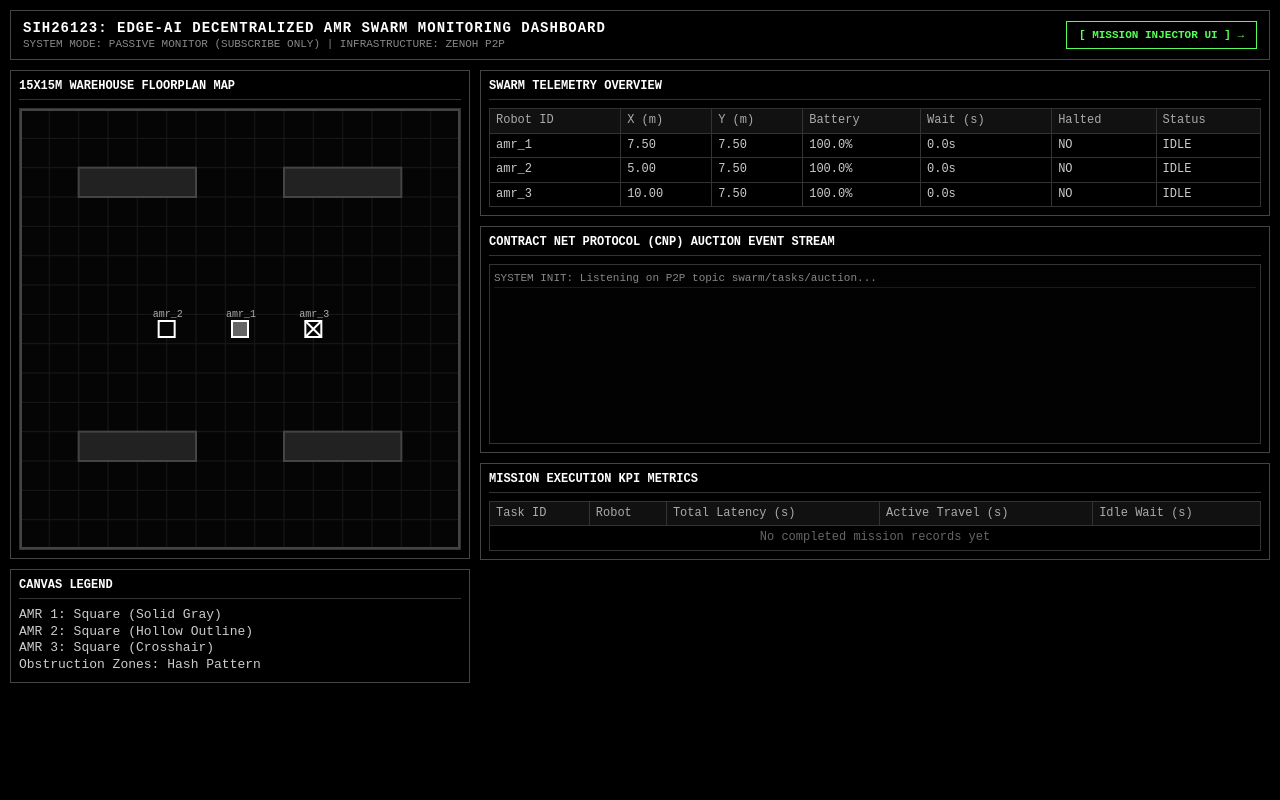
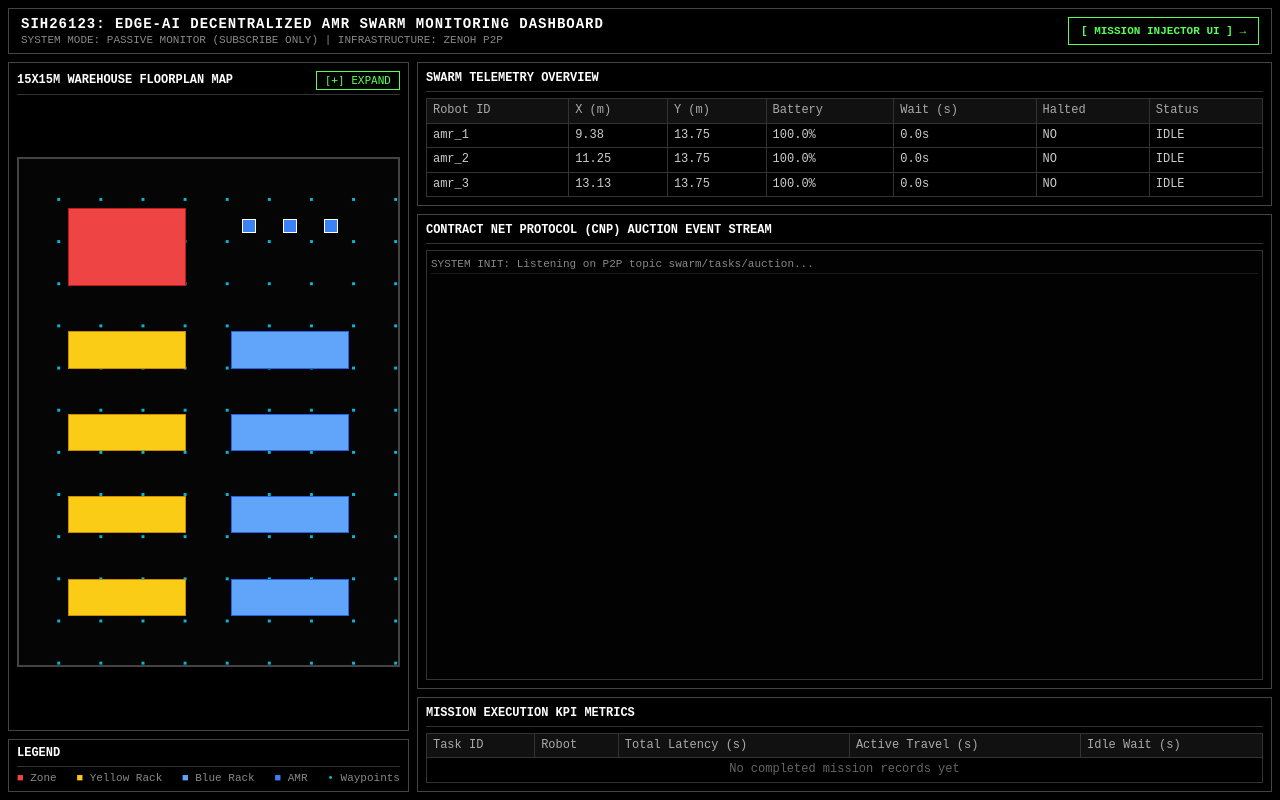
Before and after one commit to thesivarohith/sih, a Flask app: page / in a window 1280 px wide. Run offline with Flask 3, Linux system fonts and the light colour scheme; data that the repository does not hold is empty.

Commit message:
Refactor warehouse map to 9x12 Tailwind grid with top staging AMRs and dot pattern

```diff
--- a/src/dashboard/app.py
+++ b/src/dashboard/app.py
@@ -43,9 +43,9 @@ except ImportError:
 
 # Global In-Memory State Caches (Thread-safe reads for SSE stream)
 TELEMETRY_DATA: Dict[str, Dict[str, Any]] = {
-    "amr_1": {"robot_id": "amr_1", "x": 7.5, "y": 7.5, "battery_pct": 100.0, "wait_duration_sec": 0.0, "is_halted": False},
-    "amr_2": {"robot_id": "amr_2", "x": 5.0, "y": 7.5, "battery_pct": 100.0, "wait_duration_sec": 0.0, "is_halted": False},
-    "amr_3": {"robot_id": "amr_3", "x": 10.0, "y": 7.5, "battery_pct": 100.0, "wait_duration_sec": 0.0, "is_halted": False},
+    "amr_1": {"robot_id": "amr_1", "x": 9.375, "y": 13.75, "battery_pct": 100.0, "wait_duration_sec": 0.0, "is_halted": False},
+    "amr_2": {"robot_id": "amr_2", "x": 11.25, "y": 13.75, "battery_pct": 100.0, "wait_duration_sec": 0.0, "is_halted": False},
+    "amr_3": {"robot_id": "amr_3", "x": 13.125, "y": 13.75, "battery_pct": 100.0, "wait_duration_sec": 0.0, "is_halted": False},
 }
 
 TASK_STATUS_DATA: Dict[str, str] = {
--- a/src/dashboard/templates/index.html
+++ b/src/dashboard/templates/index.html
@@ -12,23 +12,34 @@
             border-radius: 0px !important;
             box-shadow: none !important;
             text-shadow: none !important;
-            transition: none !important;
-            animation: none !important;
         }
 
-        body {
+        html, body {
+            height: 100%;
+            overflow: hidden;
             background-color: #000000;
             color: #cccccc;
             font-family: "Courier New", Courier, monospace;
             font-size: 13px;
             line-height: 1.3;
-            padding: 10px;
         }
 
+        /* ── Full-page flex column: header + main ── */
+        body {
+            display: flex;
+            flex-direction: column;
+            padding: 8px;
+            gap: 8px;
+        }
+
+        /* ── Header bar ── */
         header {
+            flex-shrink: 0;
             border: 1px solid #444444;
-            padding: 8px 12px;
-            margin-bottom: 10px;
+            padding: 6px 12px;
+            display: flex;
+            justify-content: space-between;
+            align-items: center;
         }
 
         h1 {
@@ -43,22 +54,66 @@
             font-size: 11px;
         }
 
+        /* ── Main grid: left pane (canvas) | right pane (data) ── */
         .grid-container {
+            flex: 1;
+            min-height: 0;
             display: grid;
-            grid-template-columns: 460px 1fr;
-            grid-gap: 10px;
+            grid-template-columns: auto 1fr;
+            gap: 8px;
         }
 
-        .left-pane, .right-pane {
+        /* ── LEFT PANE ── */
+        .left-pane {
             display: flex;
             flex-direction: column;
-            gap: 10px;
+            gap: 8px;
+            min-height: 0;
         }
 
+        .canvas-panel {
+            flex: 1;
+            min-height: 0;
+            border: 1px solid #444444;
+            padding: 8px;
+            display: flex;
+            flex-direction: column;
+        }
+
+        .canvas-panel canvas {
+            display: block;
+            background-color: #050505;
+            border: 1px solid #333333;
+        }
+
+        .legend-panel {
+            flex-shrink: 0;
+            border: 1px solid #444444;
+            padding: 6px 8px;
+            font-size: 11px;
+            color: #888888;
+        }
+
+        .legend-panel .panel-title {
+            margin-bottom: 4px;
+        }
+
+        /* ── RIGHT PANE: 3-row grid that fills height ── */
+        .right-pane {
+            min-height: 0;
+            display: grid;
+            grid-template-rows: auto 1fr auto;
+            gap: 8px;
+        }
+
+        /* ── Shared panel styling ── */
         .panel {
             border: 1px solid #444444;
             padding: 8px;
             background-color: #000000;
+            min-height: 0;
+            display: flex;
+            flex-direction: column;
         }
 
         .panel-title {
@@ -67,16 +122,12 @@
             color: #ffffff;
             border-bottom: 1px solid #333333;
             padding-bottom: 4px;
-            margin-bottom: 8px;
+            margin-bottom: 6px;
             text-transform: uppercase;
+            flex-shrink: 0;
         }
 
-        canvas {
-            display: block;
-            background-color: #050505;
-            border: 1px solid #333333;
-        }
-
+        /* ── Tables ── */
         table {
             width: 100%;
             border-collapse: collapse;
@@ -99,9 +150,11 @@
             color: #cccccc;
         }
 
+        /* ── CNP log scroller (fills its panel) ── */
         .log-container {
-            height: 180px;
-            overflow-y: scroll;
+            flex: 1;
+            min-height: 0;
+            overflow-y: auto;
             border: 1px solid #333333;
             padding: 4px;
             background-color: #020202;
@@ -114,6 +167,14 @@
             color: #888888;
         }
 
+        /* ── KPI table wrapper (scrollable) ── */
+        .kpi-scroll {
+            flex: 1;
+            min-height: 0;
+            overflow-y: auto;
+        }
+
+        /* ── Status colours ── */
         .status-idle { color: #888888; }
         .status-halt { color: #ff5555; }
         .status-proceed { color: #55ff55; }
@@ -122,36 +183,85 @@
 </head>
 <body>
 
-    <header style="display: flex; justify-content: space-between; align-items: center;">
+    <header>
         <div>
             <h1>SIH26123: EDGE-AI DECENTRALIZED AMR SWARM MONITORING DASHBOARD</h1>
             <div class="subtitle">SYSTEM MODE: PASSIVE MONITOR (SUBSCRIBE ONLY) | INFRASTRUCTURE: ZENOH P2P</div>
         </div>
-        <a href="/injector" style="color: #55ff55; text-decoration: none; border: 1px solid #55ff55; padding: 6px 12px; font-weight: bold; font-size: 11px;">[ MISSION INJECTOR UI ] &rarr;</a>
+        <a href="/injector" style="color: #55ff55; text-decoration: none; border: 1px solid #55ff55; padding: 6px 12px; font-weight: bold; font-size: 11px; flex-shrink: 0;">[ MISSION INJECTOR UI ] &rarr;</a>
     </header>
 
     <div class="grid-container">
 
-        <!-- LEFT PANE: WAREHOUSE CANVAS & SYSTEM STATUS -->
-        <div class="left-pane">
-            <div class="panel">
-                <div class="panel-title">15x15m Warehouse Floorplan Map</div>
-                <canvas id="mapCanvas" width="440" height="440"></canvas>
+        <!-- ════ LEFT PANE ════ -->
+        <div class="left-pane" id="mapPane">
+            <div class="canvas-panel" id="canvasPanel" style="position: relative;">
+                <div style="display: flex; justify-content: space-between; align-items: center; border-bottom: 1px solid #333333; padding-bottom: 4px; margin-bottom: 6px;">
+                    <div class="panel-title" style="border: none; padding: 0; margin: 0;">15X15M WAREHOUSE FLOORPLAN MAP</div>
+                    <button id="expandMapBtn" onclick="toggleMapExpand()" style="background: transparent; color: #55ff55; border: 1px solid #55ff55; padding: 2px 8px; font-family: monospace; font-size: 11px; cursor: pointer;">[+] EXPAND</button>
                 </div>
 
-            <div class="panel">
-                <div class="panel-title">Canvas Legend</div>
-                <div>AMR 1: Square (Solid Gray)</div>
-                <div>AMR 2: Square (Hollow Outline)</div>
-                <div>AMR 3: Square (Crosshair)</div>
-                <div>Obstruction Zones: Hash Pattern</div>
+                <!-- Tailwind 9-Col x 12-Row Grid Container -->
+                <div style="flex: 1; min-height: 0; display: flex; align-items: center; justify-content: center; width: 100%;">
+                    <div id="warehouseGrid" style="
+                        width: 100%;
+                        aspect-ratio: 9 / 12;
+                        max-height: 100%;
+                        display: grid;
+                        grid-template-columns: repeat(9, minmax(0, 1fr));
+                        grid-template-rows: repeat(12, minmax(0, 1fr));
+                        gap: 4px;
+                        padding: 8px;
+                        background-color: #050505;
+                        border: 2px solid #444444;
+                        background-image: radial-gradient(#06b6d4 1.5px, transparent 1.5px);
+                        background-size: calc(100% / 9) calc(100% / 12);
+                        background-position: calc(100% / 18) calc(100% / 24);
+                        box-sizing: border-box;
+                    ">
+                        <!-- Red Block (Top Left) -->
+                        <div style="grid-column: 2 / span 3; grid-row: 2 / span 2; background-color: #ef4444; border: 1px solid #b91c1c;"></div>
+
+                        <!-- AMR 1 (Top Staging) -->
+                        <div id="amr-cell-1" style="grid-column: 6; grid-row: 2; display: flex; align-items: center; justify-content: center;">
+                            <div style="width: 14px; height: 14px; background-color: #3b82f6; border: 1px solid #ffffff;"></div>
+                        </div>
+
+                        <!-- AMR 2 (Top Staging) -->
+                        <div id="amr-cell-2" style="grid-column: 7; grid-row: 2; display: flex; align-items: center; justify-content: center;">
+                            <div style="width: 14px; height: 14px; background-color: #3b82f6; border: 1px solid #ffffff;"></div>
+                        </div>
+
+                        <!-- AMR 3 (Top Staging) -->
+                        <div id="amr-cell-3" style="grid-column: 8; grid-row: 2; display: flex; align-items: center; justify-content: center;">
+                            <div style="width: 14px; height: 14px; background-color: #3b82f6; border: 1px solid #ffffff;"></div>
+                        </div>
+
+                        <!-- Yellow Racks (Left Column) -->
+                        <div style="grid-column: 2 / span 3; grid-row: 5; background-color: #facc15; border: 1px solid #ca8a04;"></div>
+                        <div style="grid-column: 2 / span 3; grid-row: 7; background-color: #facc15; border: 1px solid #ca8a04;"></div>
+                        <div style="grid-column: 2 / span 3; grid-row: 9; background-color: #facc15; border: 1px solid #ca8a04;"></div>
+                        <div style="grid-column: 2 / span 3; grid-row: 11; background-color: #facc15; border: 1px solid #ca8a04;"></div>
+
+                        <!-- Blue Racks (Right Column) -->
+                        <div style="grid-column: 6 / span 3; grid-row: 5; background-color: #60a5fa; border: 1px solid #2563eb;"></div>
+                        <div style="grid-column: 6 / span 3; grid-row: 7; background-color: #60a5fa; border: 1px solid #2563eb;"></div>
+                        <div style="grid-column: 6 / span 3; grid-row: 9; background-color: #60a5fa; border: 1px solid #2563eb;"></div>
+                        <div style="grid-column: 6 / span 3; grid-row: 11; background-color: #60a5fa; border: 1px solid #2563eb;"></div>
+                    </div>
                 </div>
             </div>
 
-        <!-- RIGHT PANE: TELEMETRY, CNP AUCTION LOGS & MISSION METRICS -->
+            <div class="legend-panel">
+                <div class="panel-title">Legend</div>
+                <div><span style="color:#ef4444;">■</span> Zone &nbsp; <span style="color:#facc15;">■</span> Yellow Rack &nbsp; <span style="color:#60a5fa;">■</span> Blue Rack &nbsp; <span style="color:#3b82f6;">■</span> AMR &nbsp; <span style="color:#06b6d4;">•</span> Waypoints</div>
+            </div>
+        </div>
+
+        <!-- ════ RIGHT PANE ════ -->
         <div class="right-pane">
 
-            <!-- REAL-TIME TELEMETRY TABLE -->
+            <!-- Row 1: Telemetry (auto height) -->
             <div class="panel">
                 <div class="panel-title">Swarm Telemetry Overview</div>
                 <table>
@@ -198,7 +308,7 @@
                 </table>
             </div>
 
-            <!-- TASK MANAGER & CNP AUCTION LOGS -->
+            <!-- Row 2: CNP Auction (fills remaining space) -->
             <div class="panel">
                 <div class="panel-title">Contract Net Protocol (CNP) Auction Event Stream</div>
                 <div class="log-container" id="auctionLogContainer">
@@ -206,9 +316,10 @@
                 </div>
             </div>
 
-            <!-- MISSION KPI METRICS -->
+            <!-- Row 3: KPI Metrics (auto height) -->
             <div class="panel">
                 <div class="panel-title">Mission Execution KPI Metrics</div>
+                <div class="kpi-scroll">
                     <table>
                         <thead>
                             <tr>
@@ -226,161 +337,105 @@
                         </tbody>
                     </table>
                 </div>
+            </div>
 
         </div>
 
     </div>
 
     <script>
-        // Warehouse Map Configuration
-        const canvas = document.getElementById('mapCanvas');
-        const ctx = canvas.getContext('2d');
-        const WAREHOUSE_SIZE = 15.0; // 15x15 meters
+        // ════════════════════════════════════════════
+        // Grid Map & Expand state management
+        // ════════════════════════════════════════════
+        let isExpanded = false;
 
-        // Robot positions dictionary
-        const robotPositions = {
-            'amr_1': { x: 7.5, y: 7.5, halted: false },
-            'amr_2': { x: 5.0, y: 7.5, halted: false },
-            'amr_3': { x: 10.0, y: 7.5, halted: false }
+        function toggleMapExpand() {
+            isExpanded = !isExpanded;
+            const canvasPanel = document.getElementById('canvasPanel');
+            const expandBtn = document.getElementById('expandMapBtn');
+
+            if (isExpanded) {
+                canvasPanel.style.position = 'fixed';
+                canvasPanel.style.inset = '0';
+                canvasPanel.style.zIndex = '9999';
+                canvasPanel.style.backgroundColor = '#000000';
+                canvasPanel.style.padding = '24px';
+                expandBtn.innerText = '[-] COLLAPSE';
+            } else {
+                canvasPanel.style.position = 'relative';
+                canvasPanel.style.inset = 'auto';
+                canvasPanel.style.zIndex = 'auto';
+                canvasPanel.style.backgroundColor = 'transparent';
+                canvasPanel.style.padding = '8px';
+                expandBtn.innerText = '[+] EXPAND';
+            }
+        }
+
+        // Map real-world X/Y coordinates (0-15m) to 9x12 Grid Column & Row
+        function updateAmrGridPositions(telemetry) {
+            const robotMap = {
+                'amr_1': 'amr-cell-1',
+                'amr_2': 'amr-cell-2',
+                'amr_3': 'amr-cell-3'
             };
 
-        function metersToPixels(x, y) {
-            const px = (x / WAREHOUSE_SIZE) * canvas.width;
-            const py = canvas.height - ((y / WAREHOUSE_SIZE) * canvas.height);
-            return { px, py };
+            for (const rid in robotMap) {
+                const cellId = robotMap[rid];
+                const cellEl = document.getElementById(cellId);
+                if (!cellEl) continue;
+
+                const data = telemetry[rid];
+                if (data && data.x !== undefined && data.y !== undefined) {
+                    // Map 0..15m x to col 1..9 (with 1 offset boundary)
+                    let col = Math.min(Math.max(Math.round((data.x / 15.0) * 8) + 1, 1), 9);
+                    // Map 0..15m y to row 12..1 (invert y for screen coords)
+                    let row = Math.min(Math.max(12 - Math.round((data.y / 15.0) * 11), 1), 12);
+
+                    cellEl.style.gridColumn = col.toString();
+                    cellEl.style.gridRow = row.toString();
+
+                    // Optional halt indicator styling
+                    const icon = cellEl.querySelector('div');
+                    if (icon) {
+                        icon.style.backgroundColor = data.is_halted ? '#ef4444' : '#3b82f6';
+                        icon.style.borderColor = data.is_halted ? '#ffaa00' : '#ffffff';
+                    }
+                }
+            }
         }
 
-        function drawWarehouse() {
-            // Background
-            ctx.fillStyle = '#050505';
-            ctx.fillRect(0, 0, canvas.width, canvas.height);
-
-            // Grid lines (1m intervals = 15 grid lines)
-            ctx.strokeStyle = '#1a1a1a';
-            ctx.lineWidth = 1;
-            const step = canvas.width / WAREHOUSE_SIZE;
-
-            for (let i = 0; i <= WAREHOUSE_SIZE; i++) {
-                ctx.beginPath();
-                ctx.moveTo(i * step, 0);
-                ctx.lineTo(i * step, canvas.height);
-                ctx.stroke();
-
-                ctx.beginPath();
-                ctx.moveTo(0, i * step);
-                ctx.lineTo(canvas.width, i * step);
-                ctx.stroke();
-            }
-
-            // Draw Outer Warehouse Boundary
-            ctx.strokeStyle = '#444444';
-            ctx.lineWidth = 2;
-            ctx.strokeRect(1, 1, canvas.width - 2, canvas.height - 2);
-
-            // Draw Racks / Obstacles
-            ctx.fillStyle = '#222222';
-            ctx.strokeStyle = '#444444';
-
-            // Top rack row
-            drawRack(2.0, 12.0, 4.0, 1.0);
-            drawRack(9.0, 12.0, 4.0, 1.0);
-
-            // Bottom rack row
-            drawRack(2.0, 3.0, 4.0, 1.0);
-            drawRack(9.0, 3.0, 4.0, 1.0);
-
-            // Draw Robots
-            drawRobot('amr_1', robotPositions['amr_1'], 'solid');
-            drawRobot('amr_2', robotPositions['amr_2'], 'outline');
-            drawRobot('amr_3', robotPositions['amr_3'], 'cross');
-        }
-
-        function drawRack(x, y, w, h) {
-            const p1 = metersToPixels(x, y + h);
-            const pw = (w / WAREHOUSE_SIZE) * canvas.width;
-            const ph = (h / WAREHOUSE_SIZE) * canvas.height;
-            ctx.fillRect(p1.px, p1.py, pw, ph);
-            ctx.strokeRect(p1.px, p1.py, pw, ph);
-        }
-
-        function drawRobot(id, pos, style) {
-            const p = metersToPixels(pos.x, pos.y);
-            const size = 16;
-
-            ctx.lineWidth = 2;
-            if (pos.halted) {
-                ctx.strokeStyle = '#ff5555';
-                ctx.fillStyle = '#aa2222';
-            } else {
-                ctx.strokeStyle = '#ffffff';
-                ctx.fillStyle = '#666666';
-            }
-
-            if (style === 'solid') {
-                ctx.fillRect(p.px - size/2, p.py - size/2, size, size);
-                ctx.strokeRect(p.px - size/2, p.py - size/2, size, size);
-            } else if (style === 'outline') {
-                ctx.fillStyle = '#050505';
-                ctx.fillRect(p.px - size/2, p.py - size/2, size, size);
-                ctx.strokeRect(p.px - size/2, p.py - size/2, size, size);
-            } else if (style === 'cross') {
-                ctx.fillStyle = '#050505';
-                ctx.fillRect(p.px - size/2, p.py - size/2, size, size);
-                ctx.strokeRect(p.px - size/2, p.py - size/2, size, size);
-
-                ctx.beginPath();
-                ctx.moveTo(p.px - size/2, p.py - size/2);
-                ctx.lineTo(p.px + size/2, p.py + size/2);
-                ctx.moveTo(p.px + size/2, p.py - size/2);
-                ctx.lineTo(p.px - size/2, p.py + size/2);
-                ctx.stroke();
-            }
-
-            // Robot Label Text
-            ctx.fillStyle = '#aaaaaa';
-            ctx.font = '10px "Courier New"';
-            ctx.fillText(id, p.px - 14, p.py - 12);
-        }
-
+        // ════════════════════════════════════════════
+        // SSE data rendering
+        // ════════════════════════════════════════════
         function renderState(snapshot) {
             if (!snapshot) return;
 
-            // 1. Update Telemetry
+            // Telemetry
             const telemetry = snapshot.telemetry || {};
             for (const rid in telemetry) {
-                const data = telemetry[rid];
-                robotPositions[rid] = {
-                    x: data.x || 0.0,
-                    y: data.y || 0.0,
-                    halted: data.is_halted || false
-                };
+                const d = telemetry[rid];
 
-                const xElem = document.getElementById(rid + '-x');
-                const yElem = document.getElementById(rid + '-y');
-                const batElem = document.getElementById(rid + '-bat');
-                const waitElem = document.getElementById(rid + '-wait');
-                const haltElem = document.getElementById(rid + '-halt');
-
-                if (xElem) xElem.innerText = (data.x || 0.0).toFixed(2);
-                if (yElem) yElem.innerText = (data.y || 0.0).toFixed(2);
-                if (batElem) batElem.innerText = (data.battery_pct || 100.0).toFixed(1) + '%';
-                if (waitElem) waitElem.innerText = (data.wait_duration_sec || 0.0).toFixed(1) + 's';
-                if (haltElem) {
-                    haltElem.innerText = data.is_halted ? 'YES' : 'NO';
-                    haltElem.className = data.is_halted ? 'status-halt' : '';
+                const el = (sfx) => document.getElementById(rid + '-' + sfx);
+                if (el('x')) el('x').innerText = (d.x || 0).toFixed(2);
+                if (el('y')) el('y').innerText = (d.y || 0).toFixed(2);
+                if (el('bat')) el('bat').innerText = (d.battery_pct || 100).toFixed(1) + '%';
+                if (el('wait')) el('wait').innerText = (d.wait_duration_sec || 0).toFixed(1) + 's';
+                if (el('halt')) {
+                    el('halt').innerText = d.is_halted ? 'YES' : 'NO';
+                    el('halt').className = d.is_halted ? 'status-halt' : '';
                 }
             }
 
-            // 2. Update Task Status
+            updateAmrGridPositions(telemetry);
+
+            // Task status
             const taskStatus = snapshot.task_status || {};
             for (const rid in taskStatus) {
-                const statusElem = document.getElementById(rid + '-status');
-                if (statusElem) {
-                    statusElem.innerText = taskStatus[rid] || 'IDLE';
-                }
+                const s = document.getElementById(rid + '-status');
+                if (s) s.innerText = taskStatus[rid] || 'IDLE';
             }
 
-            // 3. Update Auction Logs
+            // Auction logs
             const auctions = snapshot.auctions || [];
             const container = document.getElementById('auctionLogContainer');
             if (auctions.length > 0) {
@@ -388,17 +443,16 @@
                 auctions.forEach(data => {
                     const entry = document.createElement('div');
                     entry.className = 'log-entry';
-                    const timeStr = new Date().toISOString().split('T')[1].slice(0, 8);
-                    const msgType = data.msg_type || 'INFO';
-                    const aucId = data.auction_id || '';
+                    const ts = new Date().toISOString().split('T')[1].slice(0, 8);
+                    const mt = data.msg_type || 'INFO';
                     const sender = data.initiator_id || data.bidder_id || data.winner_id || 'SWARM';
-                    entry.innerText = `[${timeStr}] [CNP:${msgType}] ${sender} -> ${aucId} ${JSON.stringify(data)}`;
+                    entry.innerText = `[${ts}] [CNP:${mt}] ${sender} -> ${data.auction_id || ''} ${JSON.stringify(data)}`;
                     container.appendChild(entry);
                 });
                 container.scrollTop = container.scrollHeight;
             }
 
-            // 4. Update Mission Metrics
+            // Mission metrics
             const metrics = snapshot.metrics || [];
             const body = document.getElementById('metricsTableBody');
             if (metrics.length > 0) {
@@ -415,29 +469,21 @@
                     body.appendChild(row);
                 });
             }
-
-            drawWarehouse();
         }
 
-        // Connect via Native HTML5 Server-Sent Events (SSE) — 100% Offline Compatible
+        // ════════════════════════════════════════════
+        // SSE connection
+        // ════════════════════════════════════════════
         const evtSource = new EventSource("/stream");
         evtSource.onmessage = function(event) {
-            try {
-                const snapshot = JSON.parse(event.data);
-                renderState(snapshot);
-            } catch (err) {
-                console.error("Failed to parse SSE event payload:", err);
-            }
+            try { renderState(JSON.parse(event.data)); }
+            catch (err) { console.error("SSE parse error:", err); }
         };
 
-        // Fallback Initial State Fetch via REST API
         fetch('/api/state')
-            .then(res => res.json())
-            .then(data => renderState(data))
-            .catch(err => console.log('API initial fetch error:', err));
-
-        // Initial Canvas Draw
-        drawWarehouse();
+            .then(r => r.json())
+            .then(d => renderState(d))
+            .catch(e => console.log('API fetch error:', e));
     </script>
 </body>
 </html>
```
Lines whose indentation alone changed are shown as unchanged.
